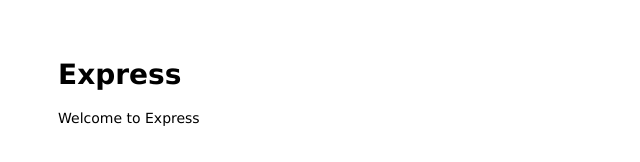
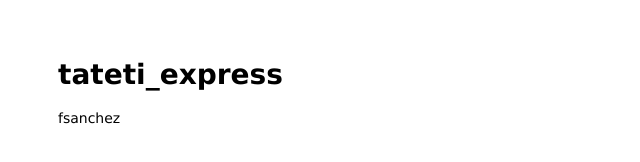
Before and after one commit to fsanchezfns/tateti_express, a website: page public/index.html in a window 1280 px wide. Shown: the whole page, without its empty margins (0-640 px from the left). Drawn offline with Linux system fonts and the light colour scheme.

```diff
--- a/package.json
+++ b/package.json
@@ -11,7 +11,10 @@
         "express": "~4.16.1",
         "morgan": "~1.9.1",
         "node-env-file": "^0.1.8",
-        "redis": "^3.0.2",
+        "redis": "^3.1.2",
         "token-generator": "^1.0.0"
+    },
+    "devDependencies": {
+        "nodemon": "^2.0.12"
     }
 }
--- a/public/index.html
+++ b/public/index.html
@@ -6,8 +6,8 @@
 </head>
 
 <body>
-  <h1>Express</h1>
-  <p>Welcome to Express</p>
+  <h1>tateti_express</h1>
+  <p>fsanchez</p>
 </body>
 
 </html>
```
Also changed, not shown: readme.md, 1 other file.
